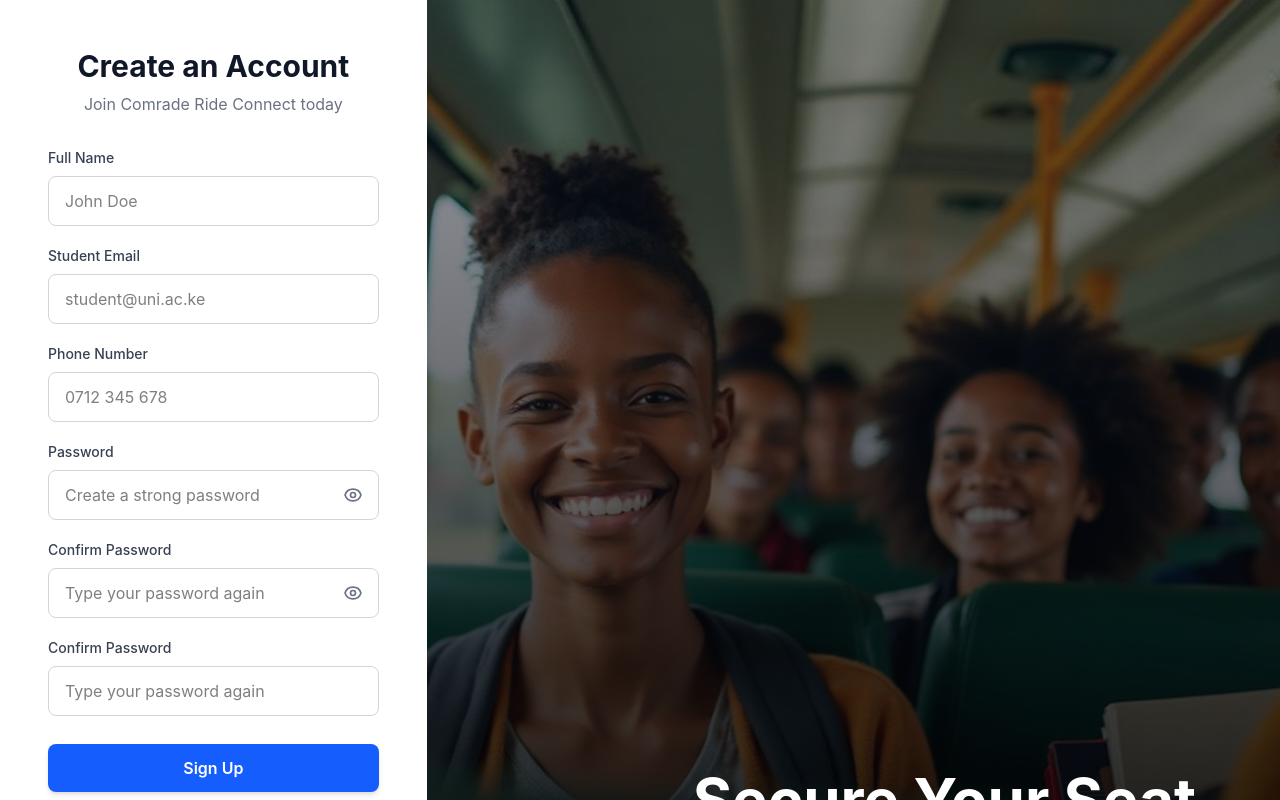
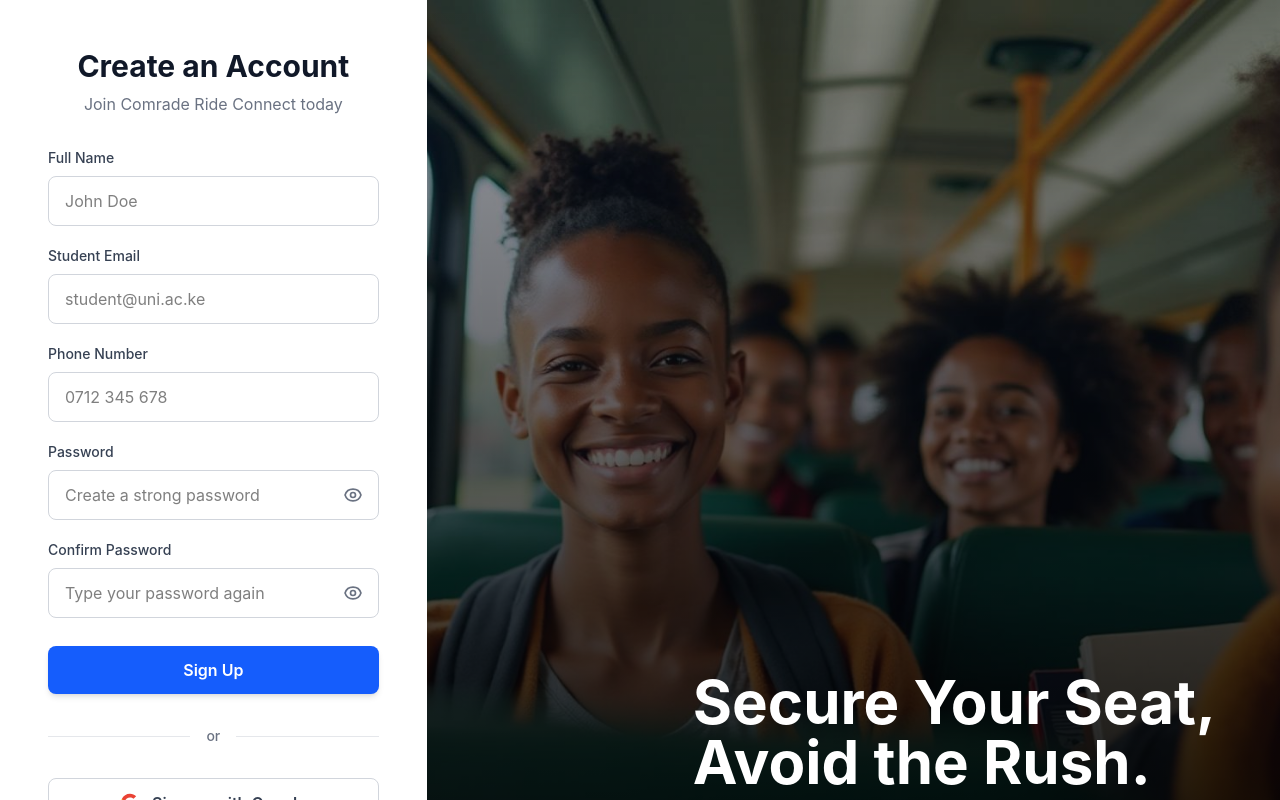
Before and after one commit to NJ-NXN/comrade-ride, a React (Vite) app: page /signup in a window 1280 px wide. Shown: the top 800 px of the page. Built offline with nearby package versions, Linux system fonts and the light colour scheme; no server answers.

Commit message:
Bug fixes

```diff
--- a/src/pages/signup.tsx
+++ b/src/pages/signup.tsx
@@ -163,20 +163,6 @@
                 </button>
               </div>
             </div>
-            <div>
-              <label className="block text-sm font-medium text-gray-700 mb-2">
-                Confirm Password
-              </label>
-              <input
-                type="password"
-                required
-                className="w-full px-4 py-3 border border-gray-300 rounded-lg focus:ring-2 focus:ring-blue-500 focus:border-blue-500 outline-none transition-all"
-                placeholder="Type your password again"
-                value={confirmPassword}
-                onChange={(e) => setConfirmPassword(e.target.value)}
-              />
-            </div>
-
             {/* Error Message Display */}
             {error && (
               <p className="text-red-500 text-sm font-medium text-center bg-red-50 py-2 rounded">
```
